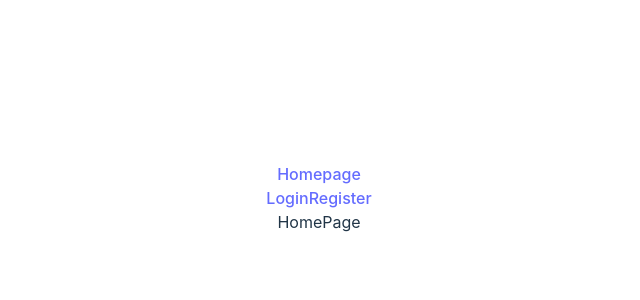
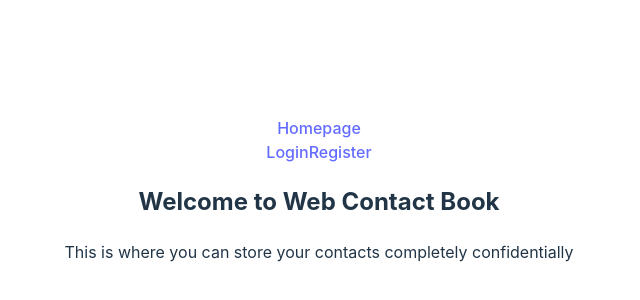
Before and after one commit to MKonst10/goit-react-hw-08, a React (Vite) app: page / in a window 1280 px wide. Shown: the part 202-502 px from the top of the page, without its empty margins (321-961 px from the left). Built offline with nearby package versions, Linux system fonts and the light colour scheme.

Commit message:
add search by number

```diff
--- a/src/components/SearchBox/SearchBox.jsx
+++ b/src/components/SearchBox/SearchBox.jsx
@@ -13,7 +13,7 @@ const SearchBox = () => {
 
   return (
     <div className={styles.searchBox}>
-      <p>Find contacts by name</p>
+      <p>Find contacts by number or name</p>
       <input type="text" value={value} onChange={onSearch} />
     </div>
   );
--- a/src/pages/HomePage/HomePage.jsx
+++ b/src/pages/HomePage/HomePage.jsx
@@ -1,5 +1,10 @@
 const HomePage = () => {
-  return <div>HomePage</div>;
+  return (
+    <div>
+      <h2>Welcome to Web Contact Book</h2>
+      <p>This is where you can store your contacts completely confidentially</p>
+    </div>
+  );
 };
 
 export default HomePage;
--- a/src/redux/contacts/operations.js
+++ b/src/redux/contacts/operations.js
@@ -1,5 +1,4 @@
 import { createAsyncThunk } from "@reduxjs/toolkit";
-import axios from "axios";
 import { authInstance } from "../auth/operations";
 
 export const fetchContacts = createAsyncThunk(
--- a/src/redux/contacts/slice.js
+++ b/src/redux/contacts/slice.js
@@ -57,8 +57,10 @@ export const contactsSlice = createSlice({
 export const selectFilteredContacts = createSelector(
   [selectContacts, selectFilter],
   (contacts, filter) =>
-    contacts?.filter((contact) =>
-      contact.name.toLowerCase().includes(filter.toLowerCase())
+    contacts?.filter(
+      (contact) =>
+        contact.name.toLowerCase().includes(filter.toLowerCase()) ||
+        contact.number.includes(filter.trim())
     )
 );
 
```
